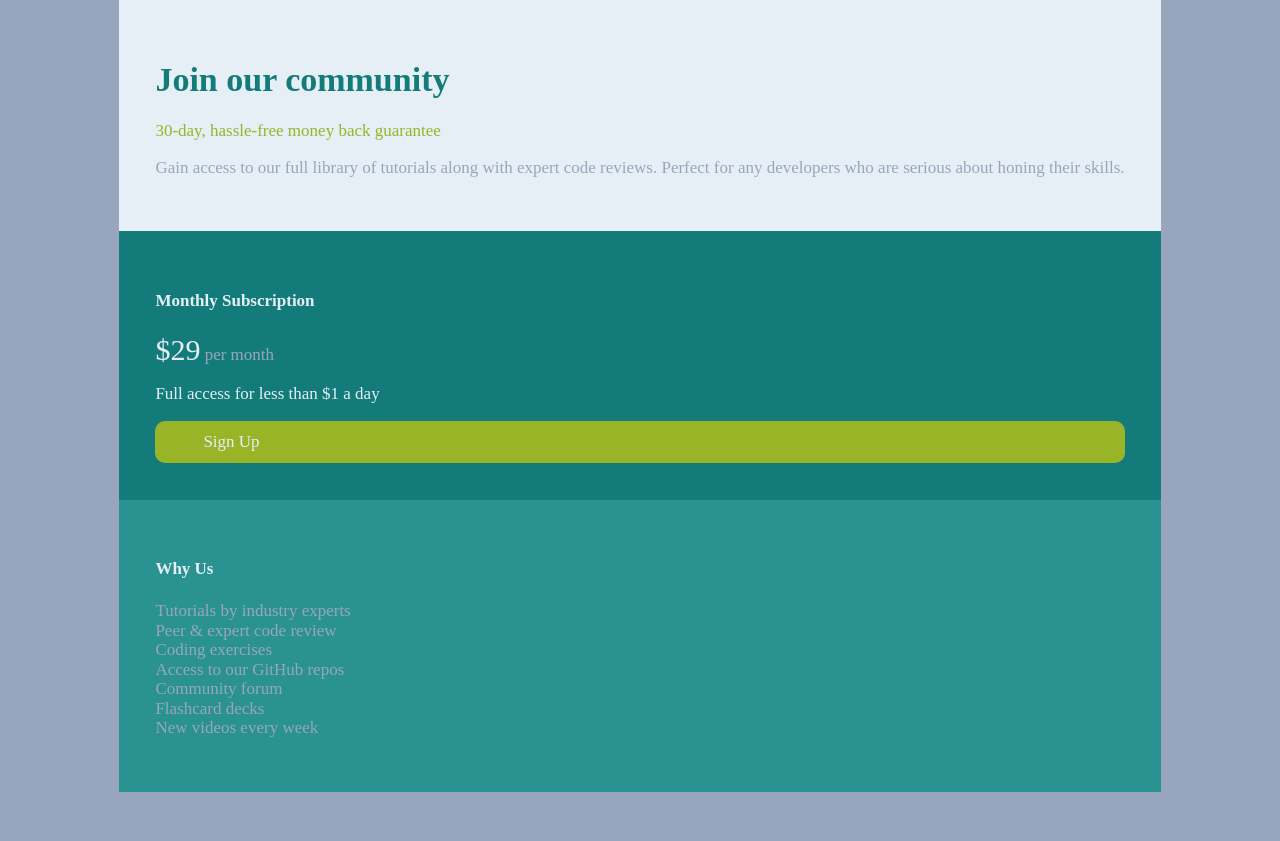
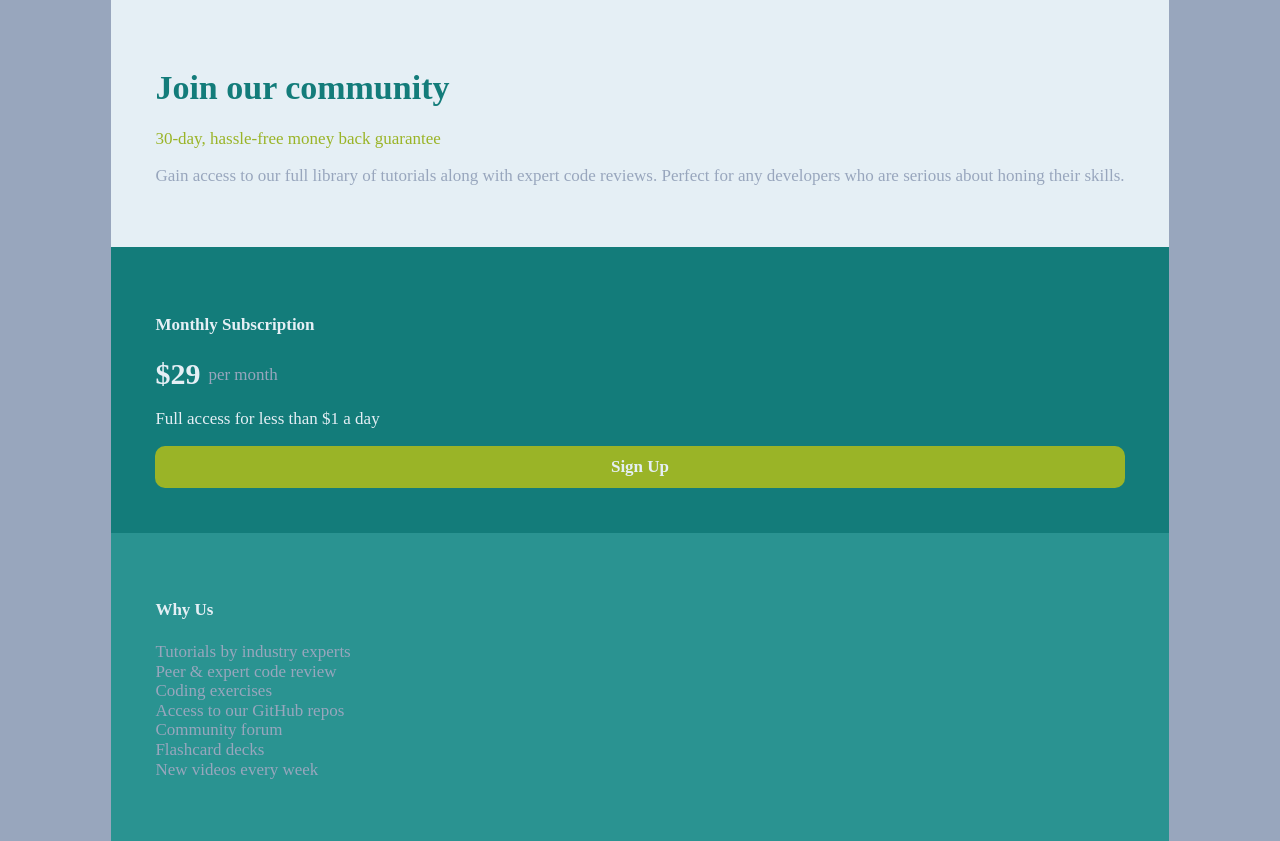
Before and after one commit to alicja-begovic/single-price-grid-component-master, a plain HTML site: page index.html in a window 1280 px wide. Before the commit the page ends 800 px from the top, so only its background shows below. Drawn offline with nearby package versions, Linux system fonts and the light colour scheme.

Commit message:
last changes in desktop version, button

```diff
--- a/style.css
+++ b/style.css
@@ -24,7 +24,7 @@ main {
 .introduction {
     grid-area: intro;
     background-color: hsl(204, 43%, 93%);
-    padding: 2.3rem;
+    padding: 2.8rem;
 }
 
 .introduction__title {
@@ -43,29 +43,36 @@ main {
     grid-area: wrapp;
     background-color: hsl(179, 73%, 28%);
     color: hsl(204, 43%, 93%);
-    padding: 2.3rem;
+    padding: 2.8rem;
+}
+
+.wrapper__fontSize {
+    display: flex;
 }
 
 .wrapper__fontSize .wrapper__fontSize--big {
     font-size: 30px;
+    font-weight: 600;
 }
 
 .wrapper__fontSize--color {
     color: hsl(218, 22%, 67%);
+    padding: 0.5rem;
 }
 
 .wrapper__button {
     background-color: hsl(71, 64%, 43%);
     padding: 0.7rem 3rem 0.7rem 3rem;
+    font-weight: 600;
+    border-radius: 10px;;
     display: flex;
-    border-radius: 10px;
-    align-self: center;
+    justify-content: center;
 }
 
 .container {
     grid-area: cont;
     background-color: hsl(179, 56%, 37%);
-    padding: 2.3rem;
+    padding: 2.8rem;
 }
 
 .container__title {
@@ -106,14 +113,15 @@ main {
     }
     .wrapper__fontSize {
         display: flex;
-        }
+    }
     .wrapper__fontSize--big {
         font-size: 30px;
         font-weight: 600;
     }
     .wrapper__fontSize--color {
         color: hsl(218, 22%, 67%);
-        padding: 0.5rem;;
+        padding: 0.5rem;
+        ;
     }
     .wrapper__button {
         background-color: hsl(71, 64%, 43%);
```
